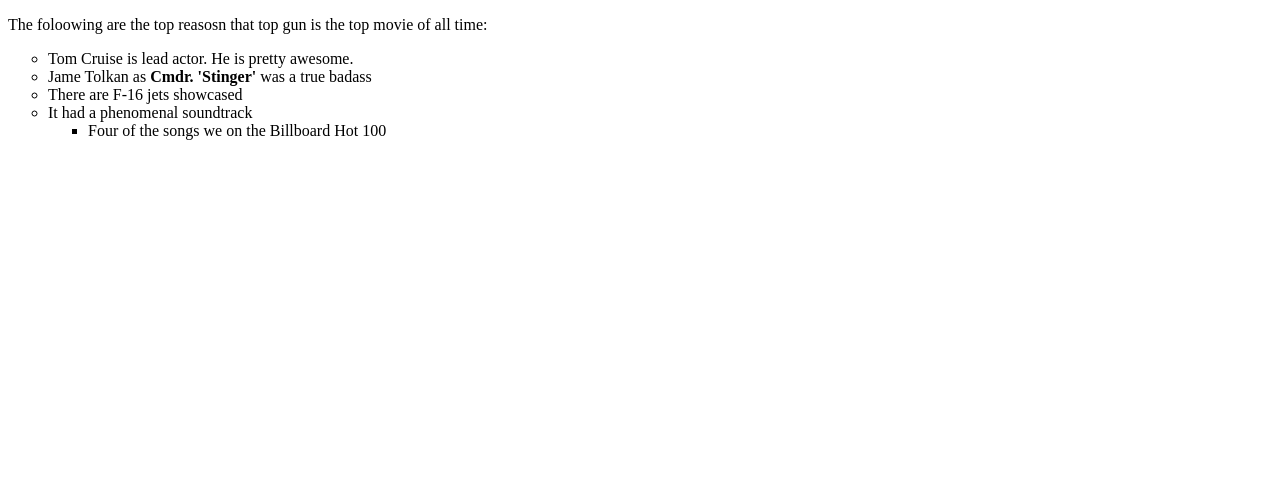
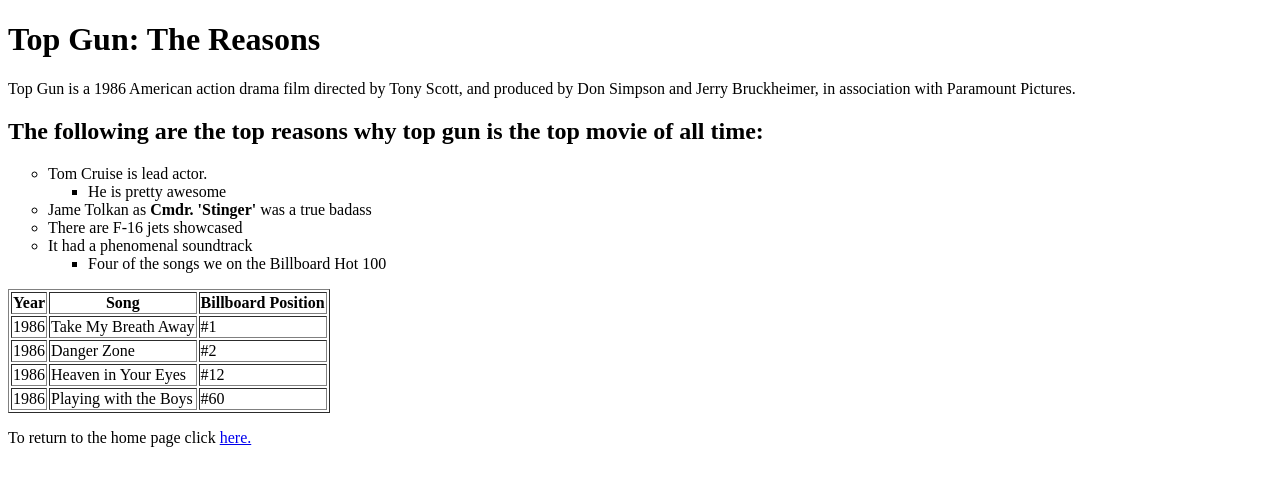
Before and after one commit to codyleclaire/codyleclaire.github.io, a plain HTML site: page reasons.html in a window 1280 px wide. Drawn offline with Linux system fonts and the light colour scheme.

Commit message:
Added new table and links to each page within the website

```diff
--- a/reasons.html
+++ b/reasons.html
@@ -4,15 +4,48 @@
   <title>Reasons</title>
 </head>
 <body>
-<p>The foloowing are the top reasosn that top gun is the top movie of all time:</p>
-<p></p>
+<h1>Top Gun: The Reasons</h1>
+<p>Top Gun is a 1986 American action drama film directed by Tony Scott, and produced by Don Simpson and Jerry Bruckheimer, in association with Paramount Pictures.</p>
+<h2>The following are the top reasons why top gun is the top movie of all time:</h2>
 <ul style="list-style-type:circle">
-  <li>Tom Cruise is lead actor. He is pretty awesome.</li>
+  <li>Tom Cruise is lead actor.</li>
+    <ol style="list-style-type:square">
+      <li>He is pretty awesome</li>
+    </ol>
   <li>Jame Tolkan as <b>Cmdr. 'Stinger'</b> was a true badass</li>
   <li>There are F-16 jets showcased</li>
   <li>It had a phenomenal soundtrack
     <ol style="list-style-type:square">
       <li>Four of the songs we on the Billboard Hot 100</li>
-</ol>
+    </ol>
+</ul>
+    <table border=1>
+  <tr>
+    <th>Year</th>
+    <th>Song</th>
+    <th>Billboard Position</th>
+  </tr>
+  <tr>
+    <td>1986</td>
+    <td>Take My Breath Away</td>
+    <td>#1</td>
+  </tr>
+  <tr>
+    <td>1986</td>
+    <td>Danger Zone</td>
+    <td>#2</td>
+  </tr>
+  <tr>
+    <td>1986</td>
+    <td>Heaven in Your Eyes</td>
+    <td>#12</td>
+  </tr>
+  <tr>
+    <td>1986</td>
+    <td>Playing with the Boys</td>
+    <td>#60</td>
+  </tr>
+</table>
+<p>To return to the home page click <a href="index.html">here.</a></p>
 </body>
 </html>
```
Also changed, not shown: index.html (+1 -0 lines).
